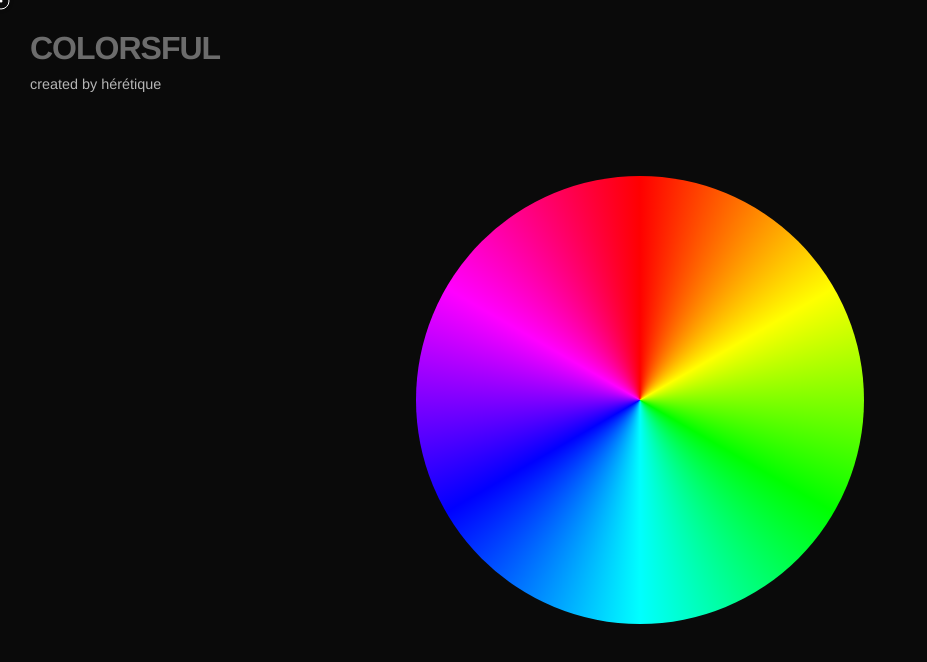
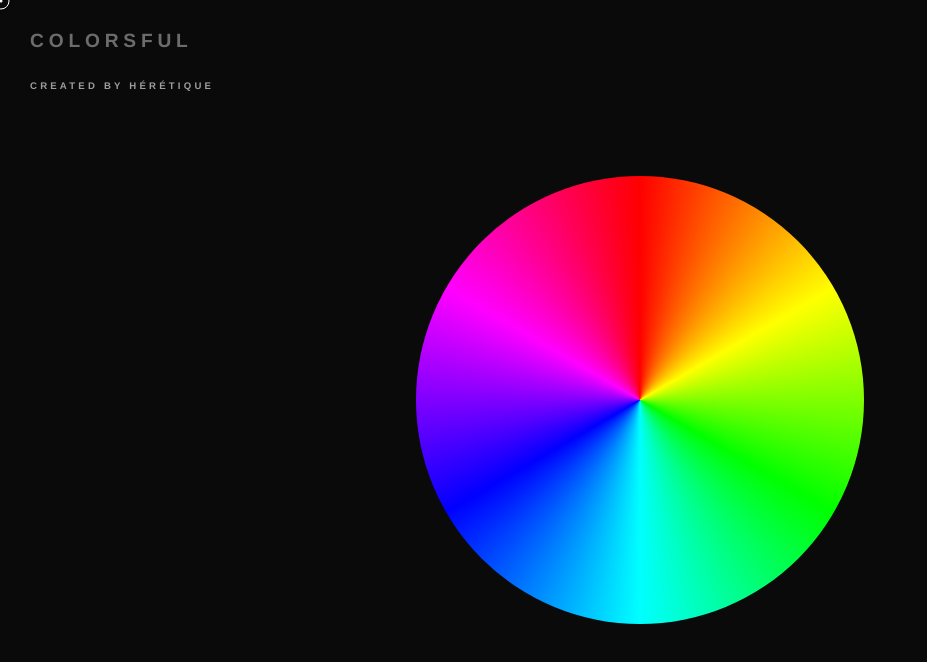
Before and after one commit to hrtq-guive/colorsful, a React (Vite) app in the folder web-app/: page / in a window 1280 px wide. Both pictures are taken after a click on the element "COLORSFUL". Shown: the top 662 px of the page, without its empty margins (0-927 px from the left). Built offline with nearby package versions, Linux system fonts and the light colour scheme.

Commit message:
style: update typography to match brand letter-spacing

```diff
--- a/web-app/src/components/Blind.jsx
+++ b/web-app/src/components/Blind.jsx
@@ -120,10 +120,10 @@ const Blind = () => {
                     top: '30px',
                     left: '30px',
                     color: isBrandingHovered ? '#fff' : 'rgba(255, 255, 255, 0.4)',
-                    fontSize: '2rem',
-                    fontWeight: '800',
+                    fontSize: '1.2rem',
+                    fontWeight: '600',
                     textTransform: 'uppercase',
-                    letterSpacing: '-1px',
+                    letterSpacing: '0.3rem',
                     zIndex: 100,
                     opacity: selectedVideo ? 0 : 1,
                     transition: 'all 0.3s ease',
@@ -151,11 +151,11 @@ const Blind = () => {
                     style={{
                         color: 'white',
                         textDecoration: 'none',
-                        fontSize: '0.9rem',
-                        fontWeight: '500',
-                        opacity: 0.7,
-                        textTransform: 'none',
-                        letterSpacing: '0'
+                        fontSize: '0.6rem',
+                        fontWeight: '600',
+                        opacity: 0.6,
+                        textTransform: 'uppercase',
+                        letterSpacing: '0.2rem'
                     }}
                     onMouseEnter={(e) => e.target.style.opacity = 1}
                     onMouseLeave={(e) => e.target.style.opacity = 0.7}
--- a/web-app/src/components/MobileOverlay.jsx
+++ b/web-app/src/components/MobileOverlay.jsx
@@ -19,21 +19,23 @@ const MobileOverlay = () => {
             padding: '20px'
         }}>
             <h1 style={{
-                fontSize: '3rem',
-                fontWeight: '800',
+                fontSize: '1.2rem',
+                fontWeight: '600',
                 textTransform: 'uppercase',
-                letterSpacing: '-2px',
-                marginBottom: '20px',
+                letterSpacing: '0.3rem',
+                marginBottom: '15px',
                 lineHeight: '1'
             }}>
                 COLORSFUL
             </h1>
             <p style={{
-                fontSize: '1.2rem',
-                fontWeight: '500',
-                opacity: 0.8,
+                fontSize: '0.7rem',
+                fontWeight: '400',
+                opacity: 0.6,
                 maxWidth: '280px',
-                lineHeight: '1.4'
+                lineHeight: '1.6',
+                textTransform: 'uppercase',
+                letterSpacing: '0.1rem'
             }}>
                 Colorsful is currently only available on desktop. See you there!
             </p>
--- a/web-app/src/components/VideoModal.jsx
+++ b/web-app/src/components/VideoModal.jsx
@@ -101,10 +101,10 @@ const VideoModal = ({ video, onClose, backdropColor = 'rgba(0,0,0,0.95)' }) => {
                 top: '30px',
                 left: '30px',
                 color: 'white',
-                fontSize: '2rem',
-                fontWeight: '800',
+                fontSize: '1.2rem',
+                fontWeight: '600',
                 textTransform: 'uppercase',
-                letterSpacing: '-1px',
+                letterSpacing: '0.3rem',
                 zIndex: 1001,
                 opacity: showControls ? 1 : 0,
                 transition: 'opacity 0.3s',
@@ -123,9 +123,9 @@ const VideoModal = ({ video, onClose, backdropColor = 'rgba(0,0,0,0.95)' }) => {
                     color: 'white',
                     background: 'transparent',
                     border: 'none',
-                    fontSize: '2rem',
-                    fontWeight: '800',
-                    letterSpacing: '-1px',
+                    fontSize: '1.2rem',
+                    fontWeight: '600',
+                    letterSpacing: '0.3rem',
                     cursor: 'pointer',
                     zIndex: 1002,
                     lineHeight: '1',
@@ -173,10 +173,10 @@ const VideoModal = ({ video, onClose, backdropColor = 'rgba(0,0,0,0.95)' }) => {
                 bottom: '30px',
                 left: '30px',
                 color: 'white',
-                fontSize: '2rem',
-                fontWeight: '800',
+                fontSize: '1.2rem',
+                fontWeight: '600',
                 textTransform: 'uppercase',
-                letterSpacing: '-1px',
+                letterSpacing: '0.3rem',
                 zIndex: 1001,
                 opacity: showControls ? 1 : 0,
                 transition: 'opacity 0.3s'
@@ -190,10 +190,10 @@ const VideoModal = ({ video, onClose, backdropColor = 'rgba(0,0,0,0.95)' }) => {
                 bottom: '30px',
                 right: '30px',
                 color: 'white',
-                fontSize: '2rem',
-                fontWeight: '800',
+                fontSize: '1.2rem',
+                fontWeight: '600',
                 textTransform: 'uppercase',
-                letterSpacing: '-1px',
+                letterSpacing: '0.3rem',
                 zIndex: 1001,
                 opacity: showControls ? 1 : 0,
                 transition: 'opacity 0.3s'
--- a/web-app/src/index.css
+++ b/web-app/src/index.css
@@ -1,3 +1,5 @@
+@import url('https://fonts.googleapis.com/css2?family=Inter:ital,opsz,wght@0,14..32,100..900;1,14..32,100..900&display=swap');
+
 * {
   cursor: none !important;
 }
@@ -7,5 +9,5 @@ body {
   padding: 0;
   overflow: hidden;
   background: black;
-  font-family: -apple-system, BlinkMacSystemFont, 'Segoe UI', Roboto, Oxygen, Ubuntu, Cantarell, 'Open Sans', 'Helvetica Neue', sans-serif;
+  font-family: 'Inter', sans-serif;
 }
```
